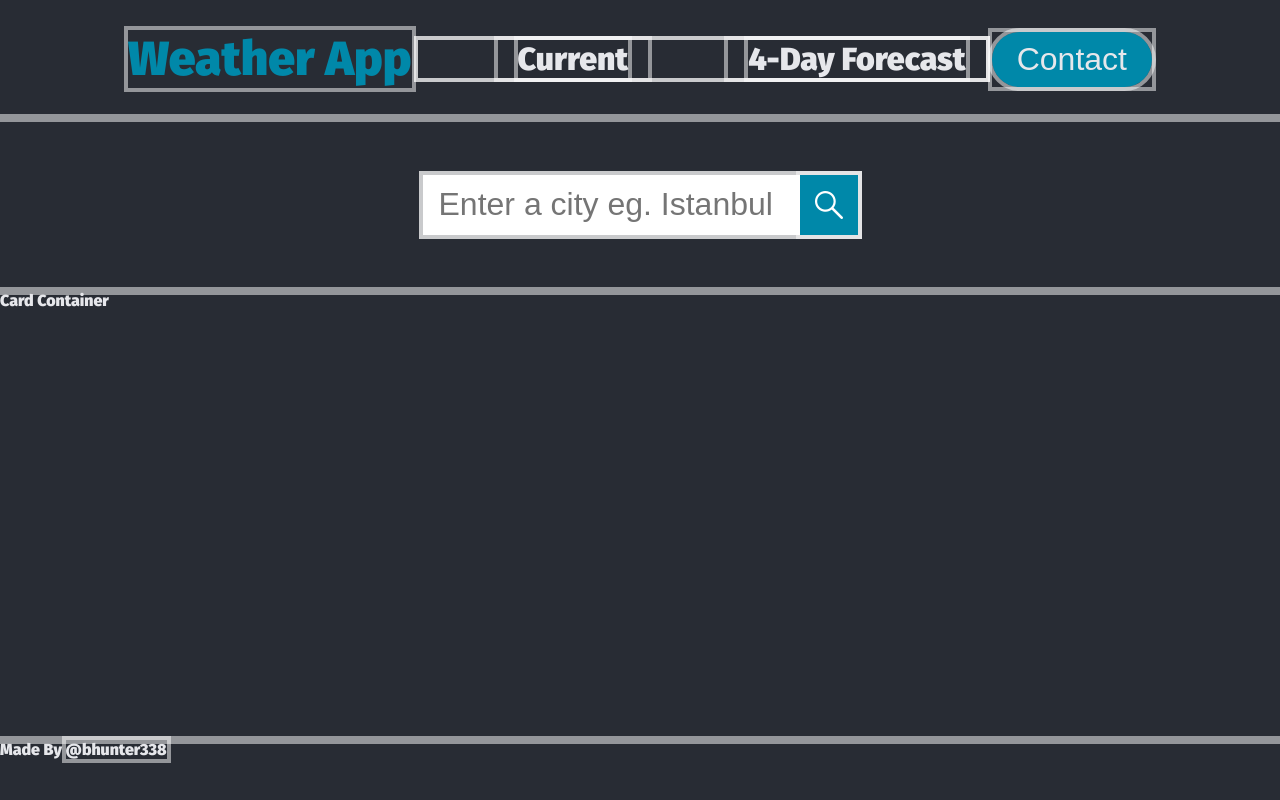
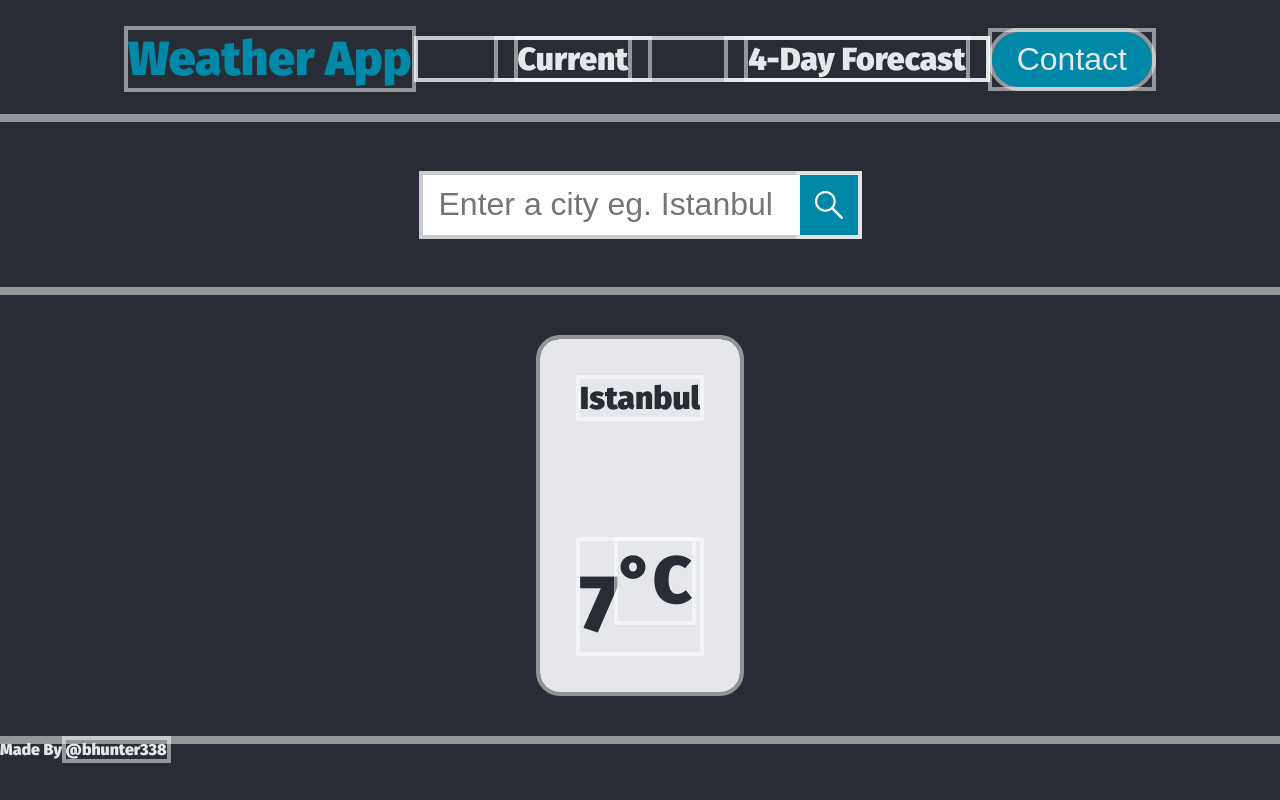
Before and after one commit to bhunter338/weather-app, a React (Create React App) app: page / in a window 1280 px wide. Built offline with nearby package versions, Linux system fonts and the light colour scheme.

Commit message:
card added (in progress)

```diff
--- /dev/null
+++ b/src/Card.js
@@ -0,0 +1,14 @@
+import React from "react";
+
+const Card = () => {
+  return (
+    <div className="card">
+      <h2 className="city">Istanbul</h2>
+      <div className="temp">
+        7<sup>°C</sup>
+      </div>
+    </div>
+  );
+};
+
+export default Card;
--- a/src/CardContainer.js
+++ b/src/CardContainer.js
@@ -1,7 +1,12 @@
 import React from "react";
+import Card from "./Card";
 
 const CardContainer = () => {
-  return <div className="cardContainer">Card Container</div>;
+  return (
+    <div className="cardContainer">
+      <Card></Card>
+    </div>
+  );
 };
 
 export default CardContainer;
--- a/src/index.css
+++ b/src/index.css
@@ -124,3 +124,31 @@ h1 {
   padding-left: 1rem;
   padding-right: 1rem;
 }
+
+.cardContainer {
+  display: flex;
+  padding-top: 3rem;
+  padding-bottom: 3rem;
+  justify-content: center;
+}
+
+.card {
+  display: flex;
+  flex-direction: column;
+  justify-content: space-between;
+  border-radius: 0.25rem;
+  box-shadow: 0 0 0.3rem rgba(0, 0, 0, 0.6);
+  background: #e6e7eb;
+  color: #282c34;
+  border-radius: 20px;
+
+  padding: 40px 40px;
+}
+
+.city {
+  font-size: 2rem;
+}
+
+.temp {
+  font-size: 5rem;
+}
```
